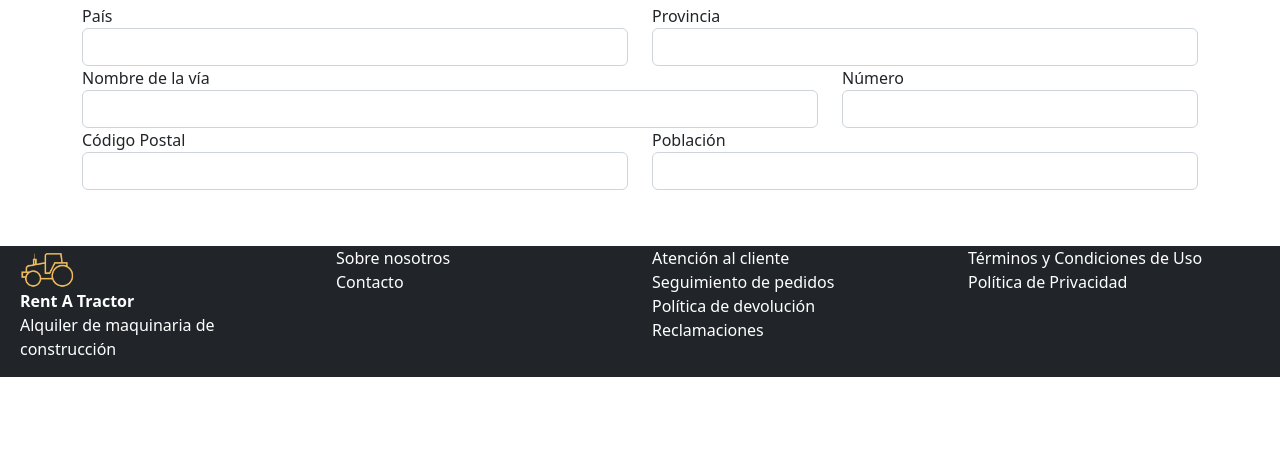
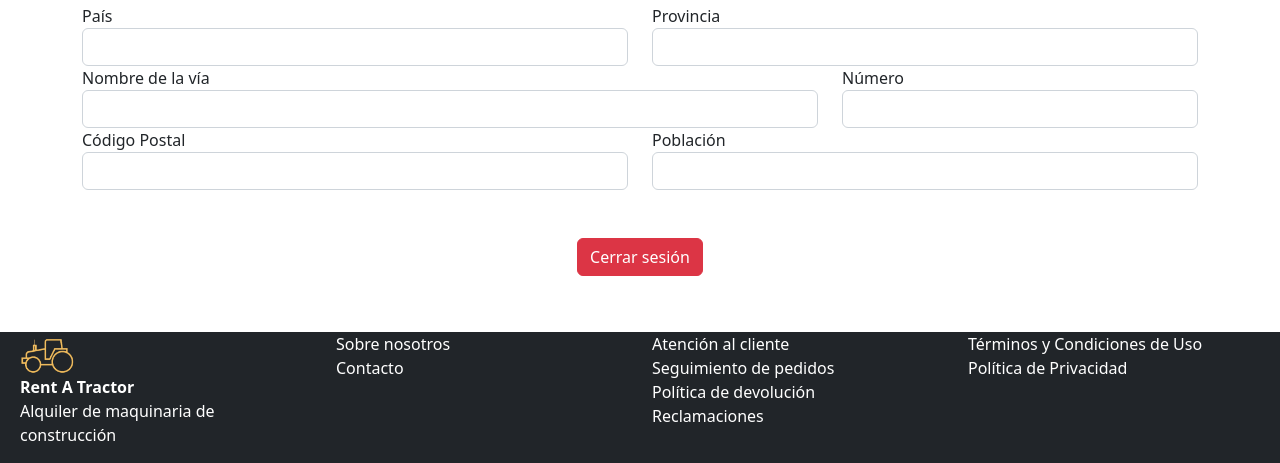
Before and after one commit to marsamber/PGPI, a Django app: page /miCuenta/ in a window 1280 px wide. Shown: the part 592-1055 px from the top of the page. Before the commit the page ends 969 px from the top, so only its background shows below. Run offline with Django 4.2, Linux system fonts and the light colour scheme.

Commit message:
Botón cierre de sesión

```diff
--- a/code/rentATractor/app/templates/miCuenta.html
+++ b/code/rentATractor/app/templates/miCuenta.html
@@ -101,4 +101,7 @@
         </div>
     </div>
 </div>
+<div class="d-flex justify-content-around mt-5">
+    <button class="btn btn-danger" onclick="alert('Has cerrado sesión')">Cerrar sesión</button>
+</div>
 {% endblock %}
```
